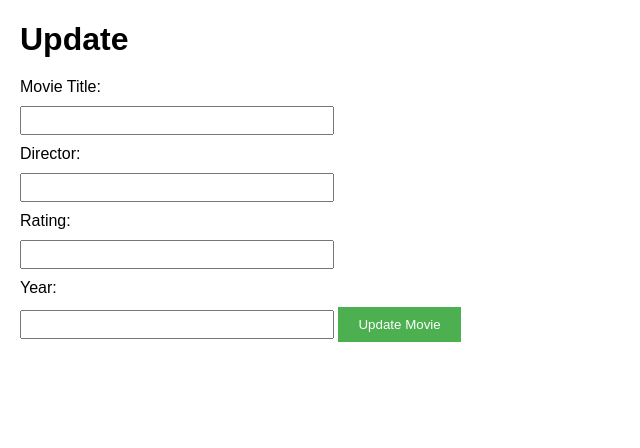
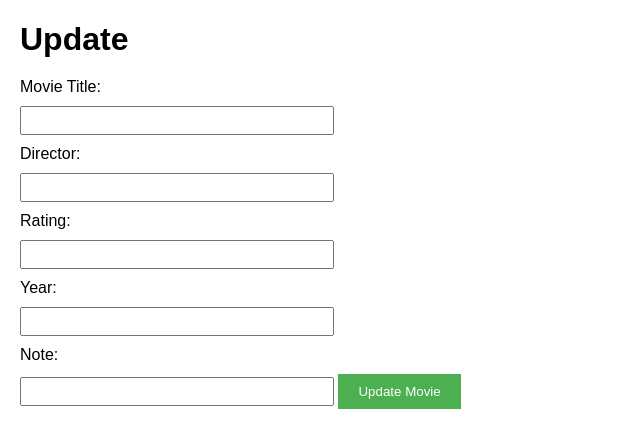
Before and after one commit to emperialll/moviweb_app, a Flask app: template templates/update-movie.html in a window 1280 px wide. Shown: the top 448 px of the page, without its empty margins (0-640 px from the left). Run offline with Flask 3, Linux system fonts and the light colour scheme; the template is opened without the code that fills it, so the values that code supplies are empty.

Commit message:
Implements the update movie feature on CSV data structure

```diff
--- a/app.py
+++ b/app.py
@@ -77,8 +77,9 @@ def update_movies(user_id, movie_id):
         movie_director = request.form.get('director')
         movie_rating = request.form.get('rating')
         movie_year = request.form.get('year')
+        movie_note = request.form.get('note')
         data_manager.update_movie(user_id, movie_id, movie_title,
-                                  movie_director, movie_rating, movie_year)
+                                  movie_director, movie_rating, movie_year, movie_note)
         return "Movie has been updated successfully!"
 
         # Render the registration form template for GET requests
@@ -88,7 +89,8 @@ def update_movies(user_id, movie_id):
                            movie_title=movie['name'],
                            movie_rating=movie['rating'],
                            movie_director=movie['director'],
-                           movie_year=movie['year'])
+                           movie_year=movie['year'],
+                           movie_note=movie['note'])
 
 
 @app.route('/users/<user_id>/delete_movie/<movie_id>', methods=['GET', 'POST'])
--- a/templates/update-movie.html
+++ b/templates/update-movie.html
@@ -57,6 +57,9 @@
         <label for="year">Year:</label>
         <input type="text" id="year" name="year" value="{{ movie_year }}" required>
 
+        <label for="note">Note:</label>
+        <input type="text" id="note" name="note" value="{{ movie_note }}" required>
+
         <input type="submit" value="Update Movie">
     </form>
 </body>
--- a/user_data/users.csv
+++ b/user_data/users.csv
@@ -1 +1,2 @@
 User ID,User Name,Movie ID,Movie Name,Director,Year,Rating,Note
+1,Miti,1,Tar,Aaron Wolf,2020,3.9,My Favorite Movie
```
Also changed, not shown: data_management/CSVDataManager.py (+4 -3 lines).
